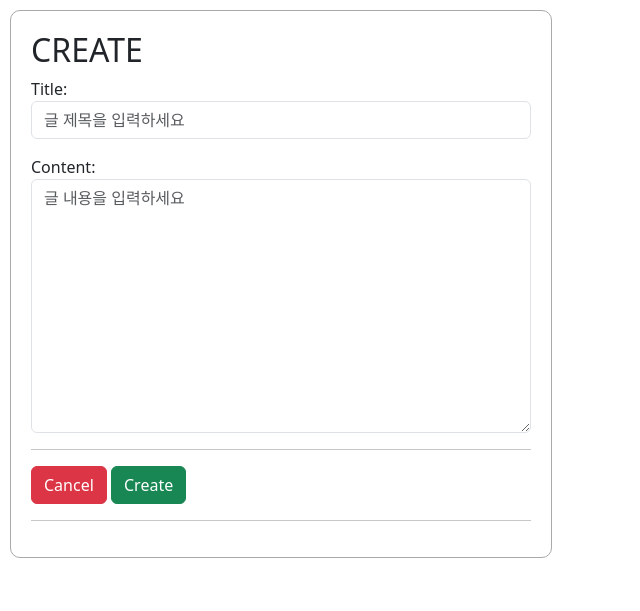
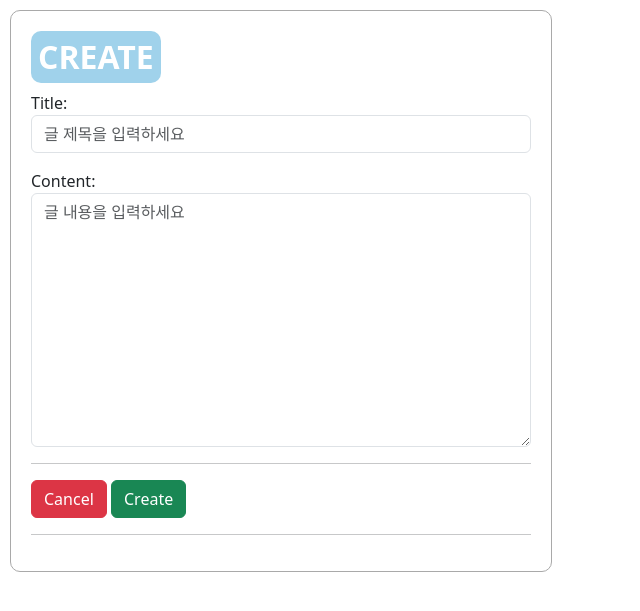
Before and after one commit to shjang89/to_do_list, a Django app: page /articles/create/ in a window 1280 px wide. Shown: the top 611 px of the page, without its empty margins (0-640 px from the left). Run offline with Django 4.2, Linux system fonts and the light colour scheme.

Commit message:
to_do_list_r3

```diff
--- a/CRUD/settings.py
+++ b/CRUD/settings.py
@@ -25,7 +25,7 @@ SECRET_KEY = 'django-insecure-swn82k93@h6z#e+naoz*0mn-58ep0s*k#tv1=y9l4_mti#ws*!
 # SECURITY WARNING: don't run with debug turned on in production!
 DEBUG = True
 
-ALLOWED_HOSTS = ['yourdomain.com', 'localhost', '15.165.104.39']
+ALLOWED_HOSTS = ['yourdomain.com', 'localhost', '15.165.104.39', '127.0.0.1']
 
 
 # Application definition
--- a/articles/templates/articles/create.html
+++ b/articles/templates/articles/create.html
@@ -1,7 +1,7 @@
 {% extends "base.html" %}
 {% block content %}
 
-  <h2> CREATE </h2>
+  <h2 class="tdl"> CREATE </h2>
 
   <form action="{% url "articles:create" %}" method = "POST">
     {% csrf_token %}
--- a/templates/base.html
+++ b/templates/base.html
@@ -19,10 +19,10 @@
       integrity="sha384-QWTKZyjpPEjISv5WaRU9OFeRpok6YctnYmDr5pNlyT2bRjXh0JMhjY6hW+ALEwIH"
       crossorigin="anonymous"
     />
-    <link rel="stylesheet" href="../static/style.css" />
+    <link rel="stylesheet" href="/static/style.css" />
   </head>
   <body>
-    <div class="card-wrapper">
+    <div class="card-wrapper test">
        {% block content %}
        {% endblock content %}
     </div>
```
Also changed, not shown: db.sqlite3, 1 other file.
